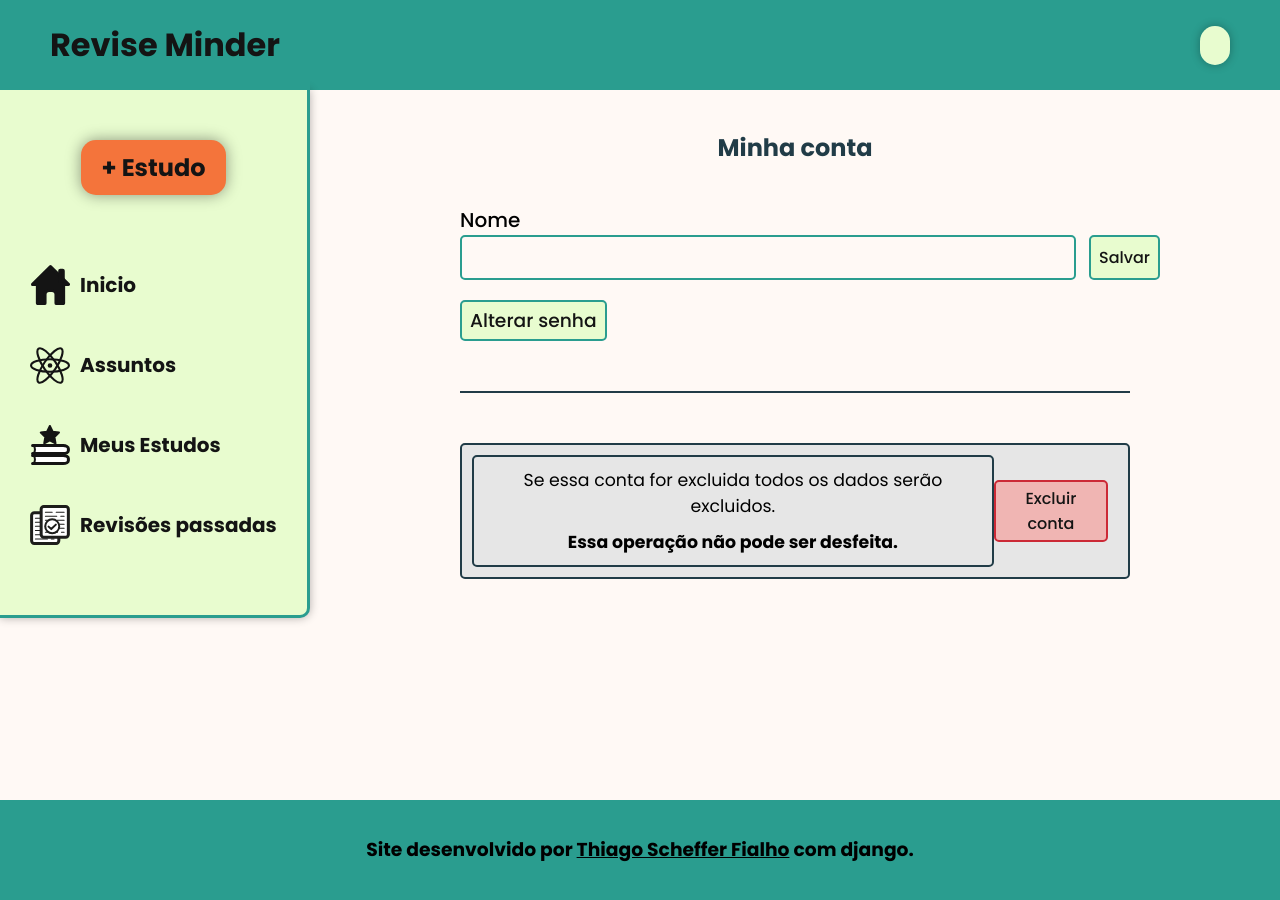
After one commit to ThiagoSchFialho/DJANGO-Revise_Minder, a Django app: page /users/my_account in a window 1280 px wide. The commit adds this page. Run offline with Django 4.2, Linux system fonts and the light colour scheme.

Commit message:
Adição do conteúdo da página "my_account.html".
O formulário e os botões ainda não estão funcionando.

```diff
--- a/apps/revise_minder/urls.py
+++ b/apps/revise_minder/urls.py
@@ -1,5 +1,5 @@
 from django.urls import path
-from apps.revise_minder.views import index, revisions_home, past_revisions, revision_done, subject, delete_subject, edit_subject, add_study, my_studies, delete_study, edit_study, my_account
+from apps.revise_minder.views import index, revisions_home, past_revisions, revision_done, subject, delete_subject, edit_subject, add_study, my_studies, delete_study, edit_study
 
 urlpatterns = [
     path('', index, name='index'),
@@ -12,6 +12,5 @@ urlpatterns = [
     path('add_study/', add_study, name='add_study'),
     path('my_studies/', my_studies, name='my_studies'),
     path('delete_study/<int:study_id>', delete_study, name='delete_study'),
-    path('edit_study/<int:study_id>', edit_study, name='edit_study'),
-    path('my_account', my_account, name='my_account')
+    path('edit_study/<int:study_id>', edit_study, name='edit_study')
 ]
--- a/apps/revise_minder/views.py
+++ b/apps/revise_minder/views.py
@@ -153,6 +153,3 @@ def delete_study(request, study_id):
     study = Study.objects.get(id=study_id)
     study.delete()
     return redirect('my_studies')
-
-def my_account(request):
-    return render(request, 'revise_minder/my_account.html')
--- a/apps/users/urls.py
+++ b/apps/users/urls.py
@@ -1,8 +1,9 @@
 from django.urls import path
-from apps.users.views import login, signup, logout
+from apps.users.views import login, signup, logout, my_account
 
 urlpatterns = [
     path('login/', login, name='login'),
     path('signup', signup, name='signup'),
-    path('logout/', logout, name="logout")
+    path('logout/', logout, name="logout"),
+    path('my_account', my_account, name='my_account')
 ]
--- a/apps/users/views.py
+++ b/apps/users/views.py
@@ -58,3 +58,6 @@ def logout(request):
     auth.logout(request)
 
     return redirect("index")
+
+def my_account(request):
+    return render(request, 'users/my_account.html')
--- a/setup/static/styles/my_account.css
+++ b/setup/static/styles/my_account.css
@@ -3,8 +3,108 @@
 }
 
 .my-account-main-content-container {
-    padding: 40px 300px;
+    padding: 40px 350px;
     width: calc(100% - var(--side-menu-width));
     min-height: calc(100vh - var(--header-height));
     height: fit-content;
 }
+
+.my-account-main-content-container h2 {
+    text-align: center;
+    color: var(--dark-color);
+    margin-bottom: 40px;
+}
+
+.my-account-main-content-container hr {
+    margin: 50px 0px;
+    border: 1px solid var(--dark-color)
+}
+
+.my-account-main-content-container button {
+    cursor: pointer;
+    border-radius: 5px;
+    border: 2px solid var(--primary-color);
+    background-color: var(--light-color);
+    color: var(--black);
+    font-weight: 500;
+    min-width: fit-content;
+}
+
+.user-form-container {
+    min-width: 700px;
+}
+
+.user-form-container form{
+    margin-bottom: 20px;
+}
+
+.user-form-container button {
+    padding: 4px 8px;
+    font-size: 14pt;
+}
+
+.user-form-container button a {
+    color: var(--black);
+    text-decoration: none;
+}
+
+.user-form-container label {
+    font-size: 15pt;
+    font-weight: 500;
+}
+
+.user-input-line {
+    display: flex;
+    justify-content: space-between;
+    height: 45px;
+}
+
+.user-input-line input{
+    width: 88%;
+    padding: 7px 14px;
+    font-size: 12pt;
+    outline: none;
+    border-radius: 5px;
+    border: 2px solid var(--primary-color);
+    background-color: var(--white);
+}
+
+.user-input-line button {
+    width: 10%;
+    font-size: 12pt;
+}
+
+.delete-account-container {
+    display: flex;
+    align-items: center;
+    justify-content: space-between;
+    padding: 10px;
+    border-radius: 5px;
+    background-color: var(--grey);
+    border: 2px solid var(--dark-color);
+}
+
+.delete-account-container button{
+    margin-right: 10px;
+    padding: 4px 8px;
+    font-size: 12pt;
+    border: 2px solid var(--primary-danger-color);
+    background-color: var(--light-danger-color);
+}
+
+.delete-account-explainer {
+    padding: 10px 20px;
+    border: 2px solid var(--dark-color);
+    border-radius: 5px;
+    text-align: center;
+    font-size: 13pt;
+}
+.delete-account-explainer p:first-child {
+    margin-bottom: 10px;
+}
+
+@media screen and (max-width: 1366px) {
+    .my-account-main-content-container {
+        padding: 40px 150px;
+    }
+}
--- a/setup/static/styles/style.css
+++ b/setup/static/styles/style.css
@@ -1,10 +1,8 @@
 @import url('https://fonts.googleapis.com/css2?family=Poppins:ital,wght@0,400;0,500;0,700;1,400;1,500;1,700&display=swap');
 
 :root {
-    --dark-grey: #2A2D34;
     --yellow: #e9c46a;
     --blue: #3483FA;
-    --red: #CC2936;
 
     --black: #141414;
     --white: #FFF9F5;
@@ -13,19 +11,23 @@
     --dark-color: #213C47;
     --light-color: #E8FCCF;
     --btn-color: #F4743B;
+    --primary-danger-color: #CC2936;
+    --light-danger-color: #F0B5B3;
+    --grey: #e6e6e6;
 
     --header-height: 90px;
     --side-menu-width: 310px;
 }
 
 * {
-    margin: 0;    padding: 0;
+    margin: 0;
+    padding: 0;
     box-sizing: border-box;
     font-family: 'Poppins', sans-serif;
 }
 
 body {
-    background-color: #FFFFFF;
+    background-color: var(--white);
 }
 
 .vermelho {
--- /dev/null
+++ b/templates/users/my_account.html
@@ -0,0 +1,31 @@
+{% extends 'revise_minder/base.html' %}
+{% block content %}
+    <main class="my-account-main-container">
+        {% include 'revise_minder/partials/_side-menu.html' %}
+        <div class="my-account-main-content-container">
+            <h2>Minha conta</h2>
+
+            <div class="user-form-container">
+                <form action="{% url 'my_account' %}" method="POST">
+                    {% csrf_token %}
+                    <label for="user_name_input">Nome</label><br>
+                    <div class="user-input-line">
+                        <input type="text" name="user_name" id="user_name_input" required>
+                        <button type="submit">Salvar</button>
+                    </div>
+                </form>
+                <button><a href="#">Alterar senha</a></button>
+            </div>
+            <hr>
+            <div class="delete-account-container">
+                <div class="delete-account-explainer">
+                    <p>Se essa conta for excluida todos os dados serão excluidos.</p>
+                    <p><strong>Essa operação não pode ser desfeita.</strong></p>
+                </div>
+                <div>
+                    <button>Excluir conta</button>
+                </div>
+            </div>
+        </div>
+    </main>
+{% endblock %}
```
Also changed, not shown: templates/revise_minder/my_account.html (deleted, +0 -9 lines).
